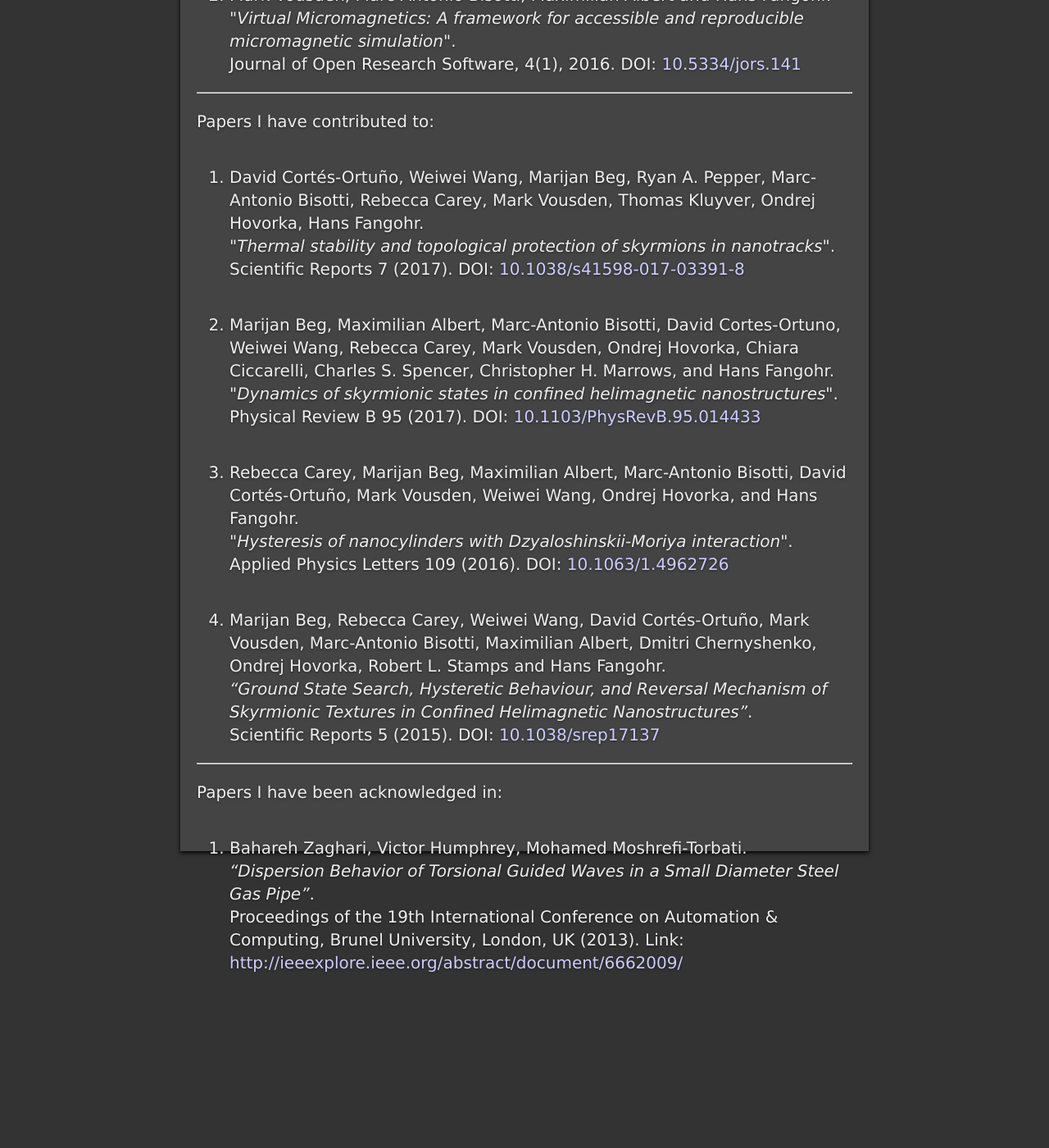
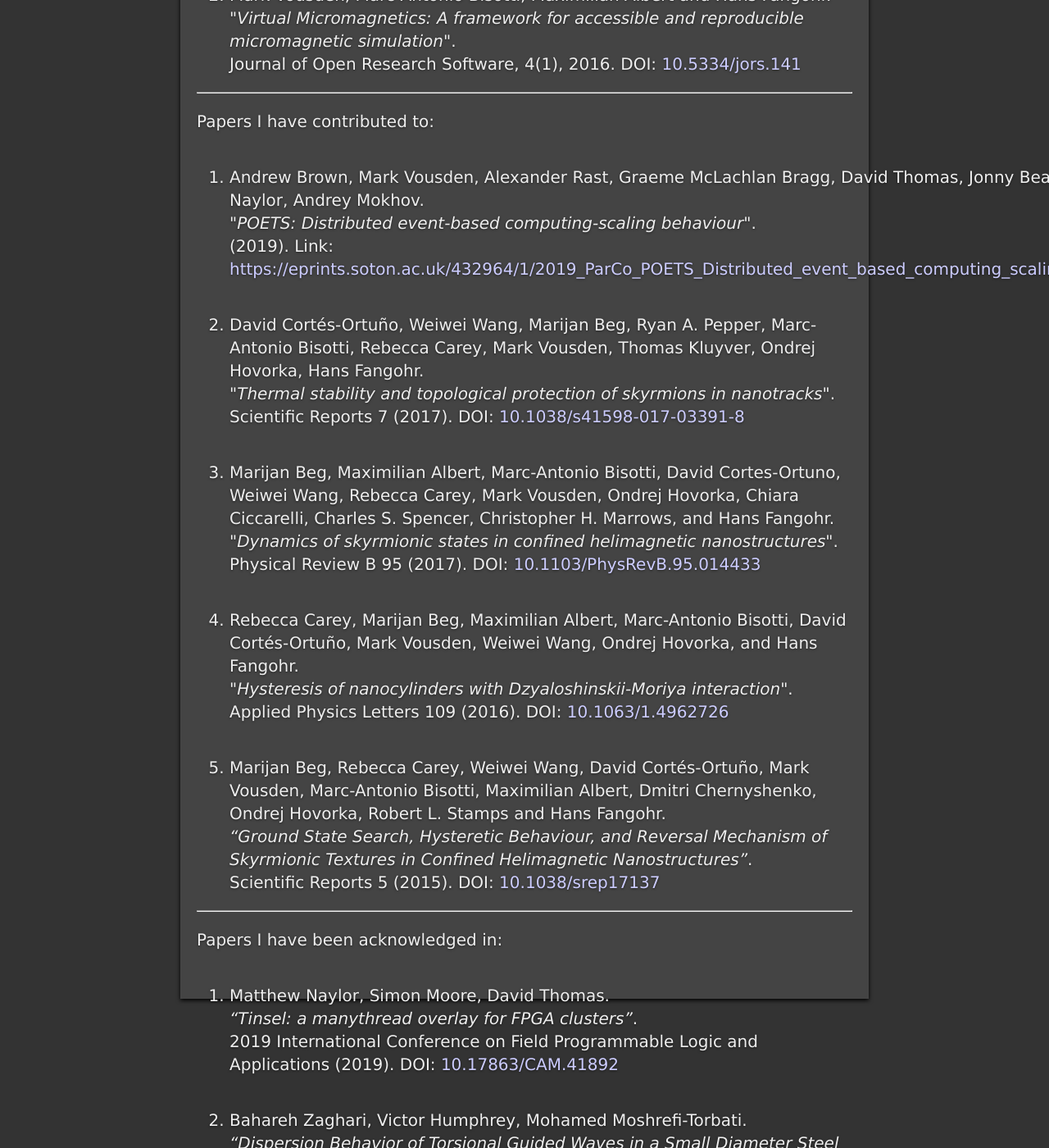
Before and after one commit to mvousden/personal-site, a Jekyll site: the page built from papers.html, in a window 1280 px wide and 1400 px high, scrolled down 437 px. Shown: the whole window at 82% size. Built offline with Jekyll 4.4.1, drawn with Linux system fonts in a browser that asks for light colours; before the commit the page ends 1645 px from its top, so only the background shows below that.

Commit message:
More papers.

```diff
--- a/papers.html
+++ b/papers.html
@@ -28,6 +28,16 @@ DOI: <a href=http://doi.org/10.5334/jors.141>10.5334/jors.141</a>
 <hr><p>Papers I have contributed to:</p>
 
 <ol>
+
+<li><p>
+Andrew Brown, Mark Vousden, Alexander Rast, Graeme McLachlan Bragg, David
+Thomas, Jonny Beaumont, Matthew Naylor, Andrey Mokhov. <br>
+<i>"POETS: Distributed event-based computing-scaling behaviour"</i>. <br>
+(2019). Link:
+<a href=https://eprints.soton.ac.uk/432964/1/2019_ParCo_POETS_Distributed_event_based_computing_scaling_behaviour.pdf>
+  https://eprints.soton.ac.uk/432964/1/2019_ParCo_POETS_Distributed_event_based_computing_scaling_behaviour.pdf</a>
+</p></li>
+
 <li><p>
 David Cortés-Ortuño, Weiwei Wang, Marijan Beg, Ryan A. Pepper, Marc-Antonio
 Bisotti, Rebecca Carey, Mark Vousden, Thomas Kluyver, Ondrej Hovorka,
@@ -75,6 +85,14 @@ Scientific Reports 5 (2015). DOI:
 
 <ol>
 <li><p>
+Matthew Naylor, Simon Moore, David Thomas. <br>
+<i>“Tinsel: a manythread overlay for FPGA clusters”</i>. <br>
+2019 International Conference on Field Programmable Logic and Applications
+(2019). DOI:
+<a href=https://doi.org/10.17863/CAM.41892>10.17863/CAM.41892</a>
+</p></li>
+
+<li><p>
 Bahareh Zaghari, Victor Humphrey, Mohamed Moshrefi-Torbati. <br>
 <i>“Dispersion Behavior of Torsional Guided Waves
   in a Small Diameter Steel Gas Pipe”</i>. <br>
@@ -82,7 +100,6 @@ Proceedings of the 19th International Conference on Automation & Computing,
 Brunel University, London, UK (2013). Link:
 <a href=http://ieeexplore.ieee.org/abstract/document/6662009/>http://ieeexplore.ieee.org/abstract/document/6662009/</a>
 </p></li>
-
 </ol>
 
 &zwnj;<wbr>
```
